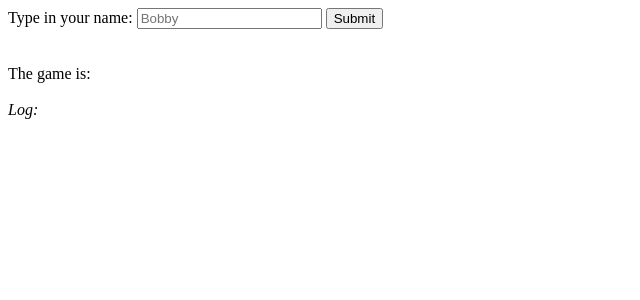
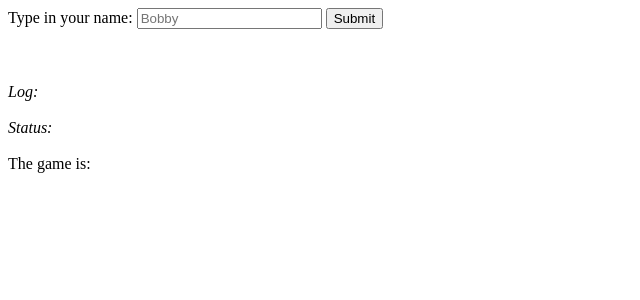
Before and after one commit to SaganRadiation/Cheat, a Flask app: page / in a window 1280 px wide. Shown: the top 300 px of the page, without its empty margins (0-640 px from the left). Run offline with Flask 2, Linux system fonts and the light colour scheme.

Commit message:
more UI changes

```diff
--- a/static/js/application.js
+++ b/static/js/application.js
@@ -42,7 +42,7 @@ let update_texts = function(){
    $('#game_status').text(game_status);
    let player_status_text = '';
    if (player_in_game == 'true'){
-    player_status_text = 'You are in the game as: <b>' + player_name + '</b>'
+    player_status_text = 'You are in the game as: ' + player_name
    } else {
     player_status_text = 'You are not in the game.'
    }
--- a/templates/index.html
+++ b/templates/index.html
@@ -22,9 +22,10 @@
   <input id="lave_game_button" type="submit" value="Leave Game">
 </form>
 <span id="cards"></span>
-<br>The game is: <b><span id="game_status"></span></b><br>
+<br><i><span id="list_of_players"></span></i>
 <div id="log"></div>
 <br><i>Log:</i>
 <div id="messages"></div>
-<br><i><span id="list_of_players"></span></i>
+<br><i>Status:</i>
+<br><br>The game is: <span id="game_status"></span><br>
 <br><span id="player_status"></span><br>
```
